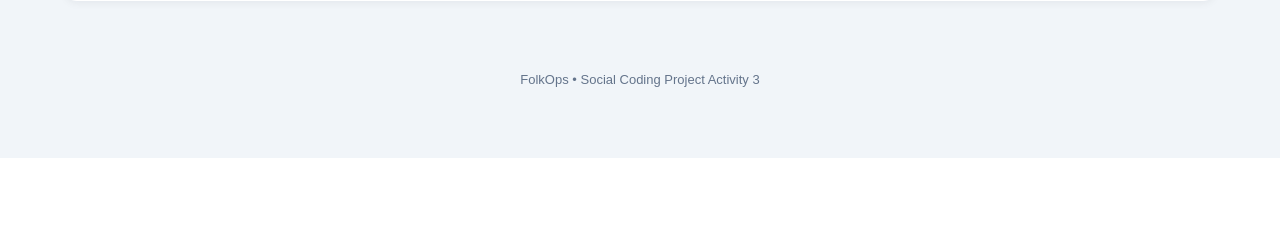
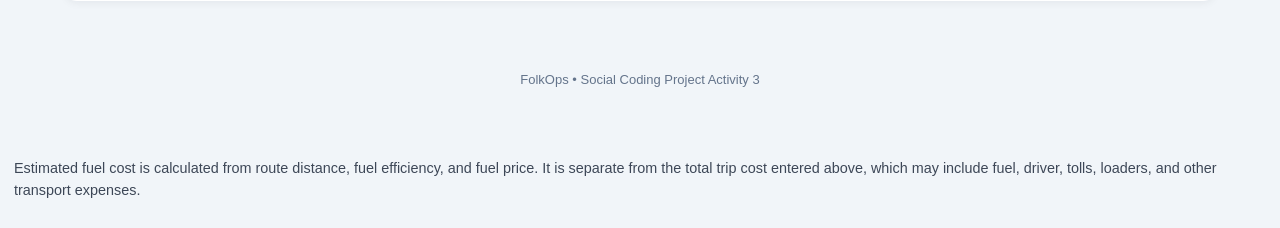
Before and after one commit to JakeNorwinAduana/folkops-mapquest, a Flask app: page / in a window 1280 px wide. Shown: the part 642-870 px from the top of the page. Before the commit the page ends 800 px from the top, so only its background shows below. Run offline with Flask 3, Linux system fonts and the light colour scheme.

Commit message:
Improve shipment cost explanation

```diff
--- a/mapquest/static/style.css
+++ b/mapquest/static/style.css
@@ -664,3 +664,12 @@ footer {
     }
 
 }
+
+.cost-note {
+    margin-top: 16px;
+    padding: 12px 14px;
+    border-radius: 8px;
+    font-size: 0.9rem;
+    line-height: 1.5;
+    opacity: 0.85;
+}
--- a/mapquest/templates/index.html
+++ b/mapquest/templates/index.html
@@ -640,3 +640,9 @@
 </body>
 
 </html>
+
+<p class="cost-note">
+    Estimated fuel cost is calculated from route distance, fuel efficiency,
+    and fuel price. It is separate from the total trip cost entered above,
+    which may include fuel, driver, tolls, loaders, and other transport expenses.
+</p>
```
